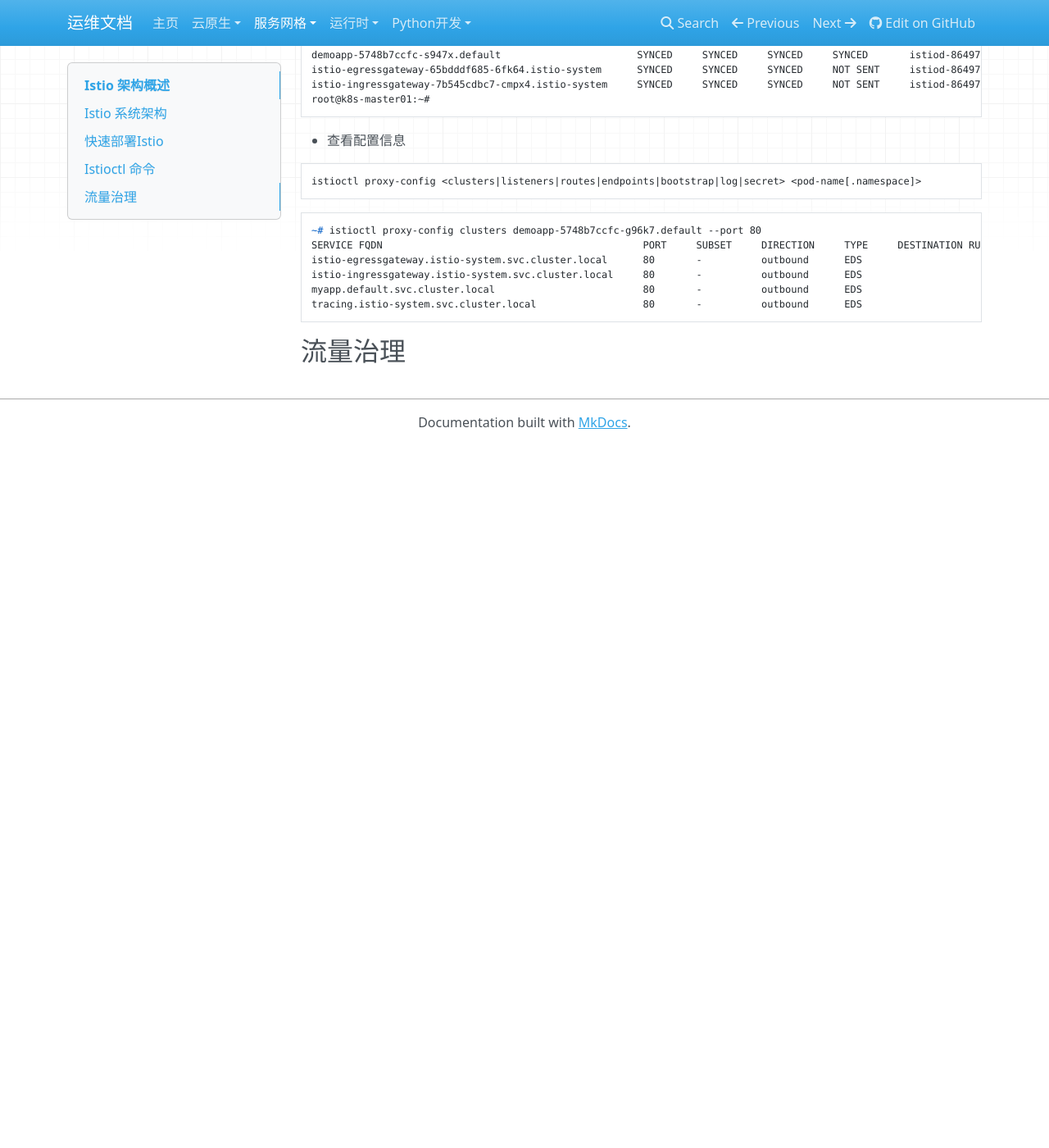
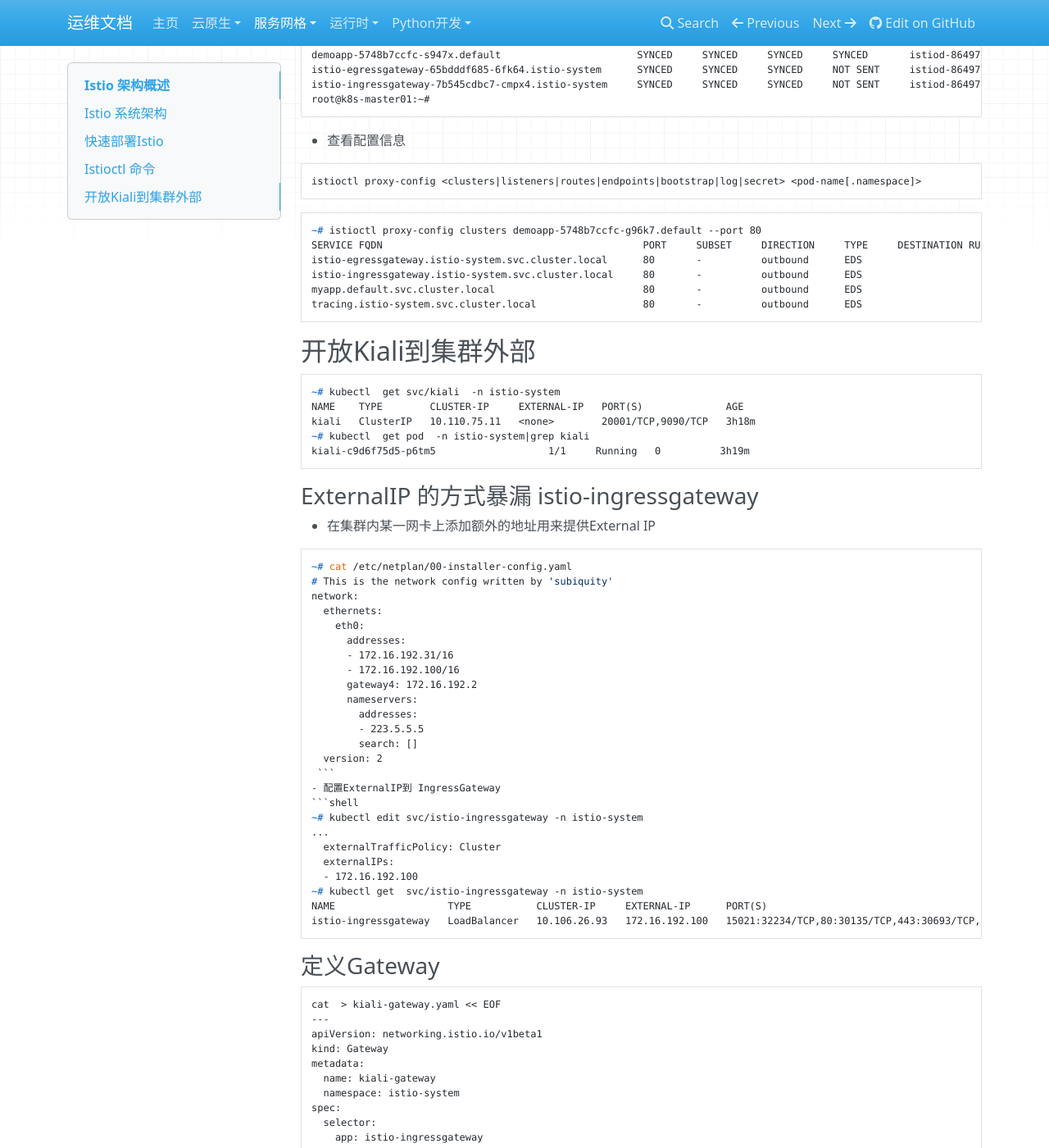
Before and after one commit to dengyouf/devops, an MkDocs documentation site: the page built from docs/istio/istio_basics.md, in a window 1280 px wide and 1400 px high, scrolled down 5720 px. Shown: the whole window at 82% size. Built offline with MkDocs 1.6.1, drawn with Linux system fonts in a browser that asks for light colours; nearby versions of some CDN libraries; before the commit the page ends 6263 px from its top, so only the background shows below that; some of the changed text lies outside the part shown.

Commit message:
add istio

````diff
--- a/docs/istio/istio_basics.md
+++ b/docs/istio/istio_basics.md
@@ -203,4 +203,118 @@ myapp.default.svc.cluster.local                         80       -          outb
 tracing.istio-system.svc.cluster.local                  80       -          outbound      EDS
 ```
 
-## 流量治理
+## 开放Kiali到集群外部
+
+```shell
+~# kubectl  get svc/kiali  -n istio-system
+NAME    TYPE        CLUSTER-IP     EXTERNAL-IP   PORT(S)              AGE
+kiali   ClusterIP   10.110.75.11   <none>        20001/TCP,9090/TCP   3h18m
+~# kubectl  get pod  -n istio-system|grep kiali
+kiali-c9d6f75d5-p6tm5                   1/1     Running   0          3h19m
+```
+
+### ExternalIP 的方式暴漏 istio-ingressgateway
+
+- 在集群内某一网卡上添加额外的地址用来提供External IP
+```shell
+~# cat /etc/netplan/00-installer-config.yaml
+# This is the network config written by 'subiquity'
+network:
+  ethernets:
+    eth0:
+      addresses:
+      - 172.16.192.31/16
+      - 172.16.192.100/16
+      gateway4: 172.16.192.2
+      nameservers:
+        addresses:
+        - 223.5.5.5
+        search: []
+  version: 2
+ ```
+- 配置ExternalIP到 IngressGateway
+```shell
+~# kubectl edit svc/istio-ingressgateway -n istio-system
+...
+  externalTrafficPolicy: Cluster
+  externalIPs:
+  - 172.16.192.100
+~# kubectl get  svc/istio-ingressgateway -n istio-system
+NAME                   TYPE           CLUSTER-IP     EXTERNAL-IP      PORT(S)                                                                      AGE
+istio-ingressgateway   LoadBalancer   10.106.26.93   172.16.192.100   15021:32234/TCP,80:30135/TCP,443:30693/TCP,31400:32617/TCP,15443:30032/TCP   4h17m
+```
+
+### 定义Gateway
+
+```shell
+cat  > kiali-gateway.yaml << EOF
+---
+apiVersion: networking.istio.io/v1beta1
+kind: Gateway
+metadata:
+  name: kiali-gateway
+  namespace: istio-system
+spec:
+  selector:
+    app: istio-ingressgateway
+  servers:
+  - port:
+      number: 80
+      name: http-kiali
+      protocol: HTTP
+    hosts:
+    - "kiali.linux.com"
+EOF
+```
+
+### 定义VirtualService
+
+```shell
+cat  > kiali-virtualservice.yaml << EOF
+---
+apiVersion: networking.istio.io/v1beta1
+kind: VirtualService
+metadata:
+  name: kiali-virtualservice
+  namespace: istio-system
+spec:
+  hosts:
+  - "kiali.linux.com"
+  gateways:
+  - kiali-gateway
+  http:
+  - match:
+    - uri:
+        prefix: /
+    route:
+    - destination:
+        host: kiali
+        port:
+          number: 20001
+EOF
+```
+
+### 定义DestinationRule
+
+```shell
+cat  > kiali-destinationrule.yaml << EOF
+apiVersion: networking.istio.io/v1beta1
+kind: DestinationRule
+metadata:
+  name: kiali
+  namespace: istio-system
+spec:
+  host: kiali
+  trafficPolicy:
+    tls:
+      mode: DISABLE
+EOF
+```
+
+### 访问
+
+添加hosts解析如下
+
+```shell
+172.26.192.100  kiali.linux.io
+```
--- a/mkdocs.yml
+++ b/mkdocs.yml
@@ -7,6 +7,7 @@ nav:
         - '基于kubeadm安装kubernetes集群': 'k8s/install_docker_k8s.md'
     - '服务网格':
           - 'Istio架构概述': 'istio/istio_basics.md'
+          - 'Istio流量治理': 'istio/traffic.md'
     - '运行时':
           - '配置Docker代理':  'cri/docker_proxy.md'
     - 'Python开发':
````
Also changed, not shown: docs/istio/traffic.md (added, +27 -0 lines), docs/istio/img_4.png (added), docs/istio/img_5.png (added).
